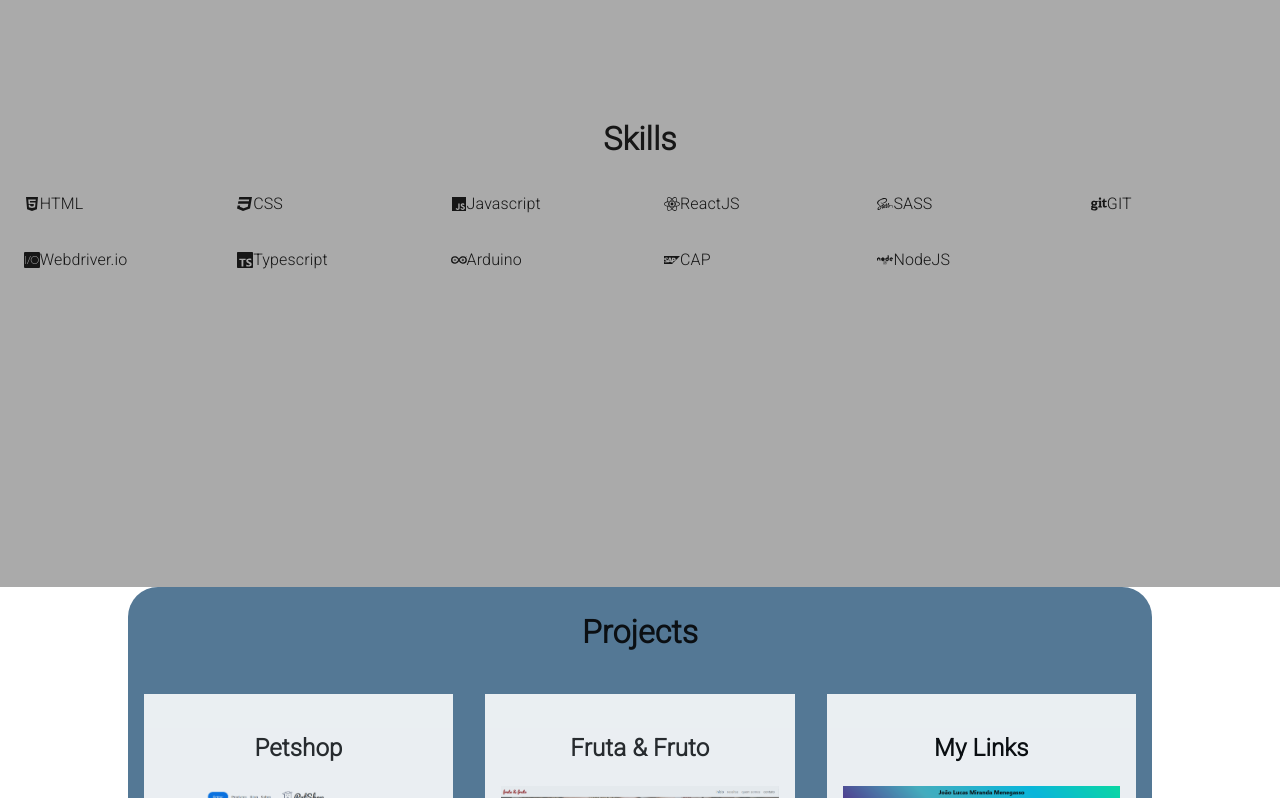
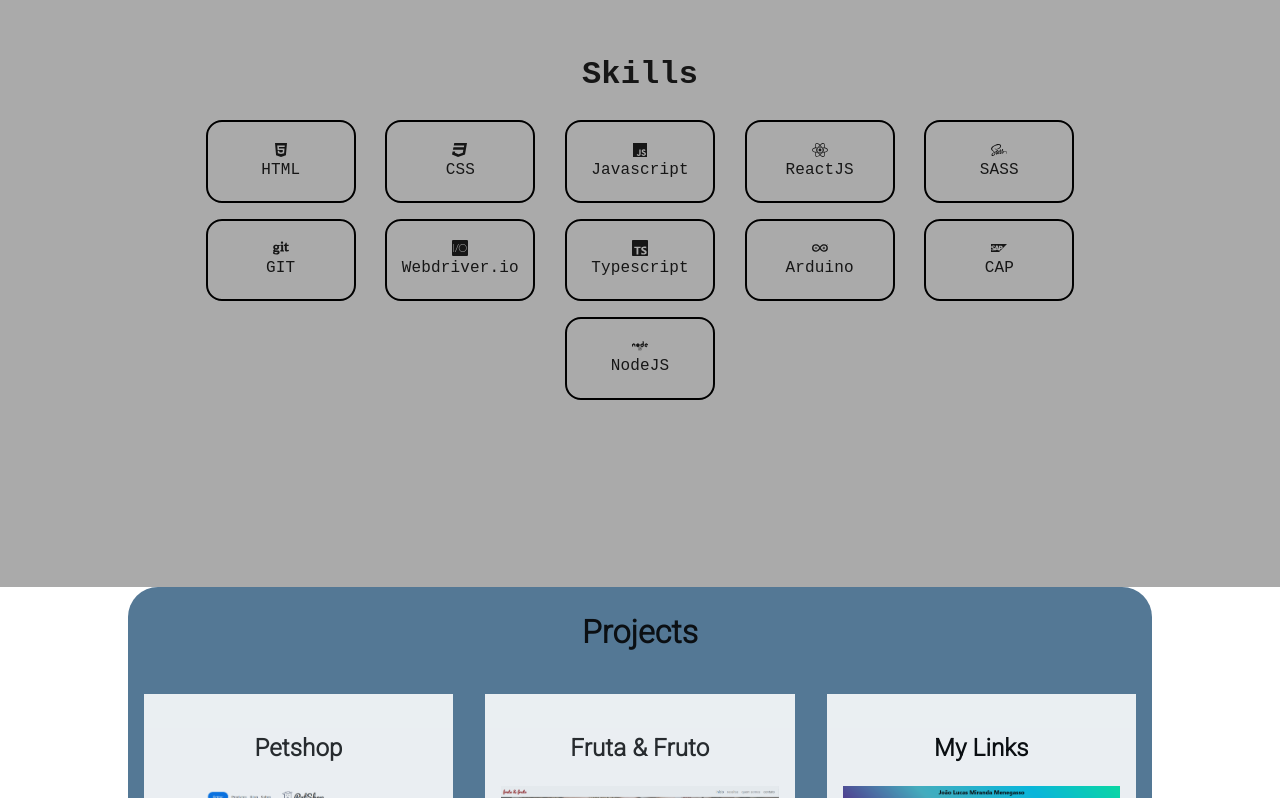
Before and after one commit to joaolucasmm/portfolio-dev, a React (Create React App) app: page / in a window 1280 px wide. Shown: the part 1813-2611 px from the top of the page. Built offline with nearby package versions, Linux system fonts and the light colour scheme.

Commit message:
Update style to make it 2 horizontal lines

```diff
--- a/src/Assets/style/style.css
+++ b/src/Assets/style/style.css
@@ -166,34 +166,29 @@
   breakpointTablet: 768px;
 }
 
-.container-skill {
+.container_skill {
   font-family: monospace;
   display: flex;
+  flex-direction: column;
   justify-content: center;
   align-items: center;
-  height: 100vh;
+  width: 70vw;
 }
-.container-skill .skill {
-  align-items: center;
-  width: 1000px;
-  height: 570px;
-}
-.container-skill .skill .skill__title {
+.container_skill .skill__title {
   padding-top: 2rem;
 }
-.container-skill .skill .skill-list {
+.container_skill .skill-list {
   display: flex;
   margin: auto;
-  width: 60%;
   height: 16rem;
   justify-content: space-evenly;
   text-align: center;
 }
-.container-skill .skill .skill-list .skill-list__span {
+.container_skill .skill-list .skill-list__span {
   text-align: center;
   width: 150px;
 }
-.container-skill .skill .skill-list .skill-list__span .skill-list__text {
+.container_skill .skill-list .skill-list__span .skill-list__text {
   display: flex;
   flex-direction: column;
   justify-content: center;
@@ -205,11 +200,10 @@
   padding-right: 2rem;
   border-radius: 16px;
   border: 2px solid black;
-  margin-bottom: 1rem;
   list-style-type: none;
   transition: transform 0.2s;
 }
-.container-skill .skill .skill-list .skill-list__span .skill-list__text:hover {
+.container_skill .skill-list .skill-list__span .skill-list__text:hover {
   transform: scale(1.2);
 }
 
--- a/src/Components/Skills/Skills.scss
+++ b/src/Components/Skills/Skills.scss
@@ -1,22 +1,18 @@
-@import '../UI/variables';
+@import "../UI/variables";
 
-.container-skill {
+.container_skill {
     font-family: monospace;
     display: flex;
+    flex-direction: column;
     justify-content: center;
     align-items: center;
-    height: 100vh;
-    .skill {
-        align-items: center;
-        width: 1000px;
-        height: 570px;
+    width: 70vw;
     .skill__title {
         padding-top: 2rem;
     }
     .skill-list {
         display: flex;
         margin: auto;
-            width: 60%;
         height: 16rem;
         justify-content: space-evenly;
         text-align: center;
@@ -35,13 +31,11 @@
                 padding-right: 2rem;
                 border-radius: 16px;
                 border: 2px solid black;
-                    margin-bottom: 1rem;
                 list-style-type: none;
-                    transition: transform .2s;
+                transition: transform 0.2s;
             }
             .skill-list__text:hover {
                 transform: scale(1.2);
-                }
             }
         }
     }
```
Also changed, not shown: 1 other file (tests, documents, lock files or other folders). Lines whose indentation alone changed are shown as unchanged.
